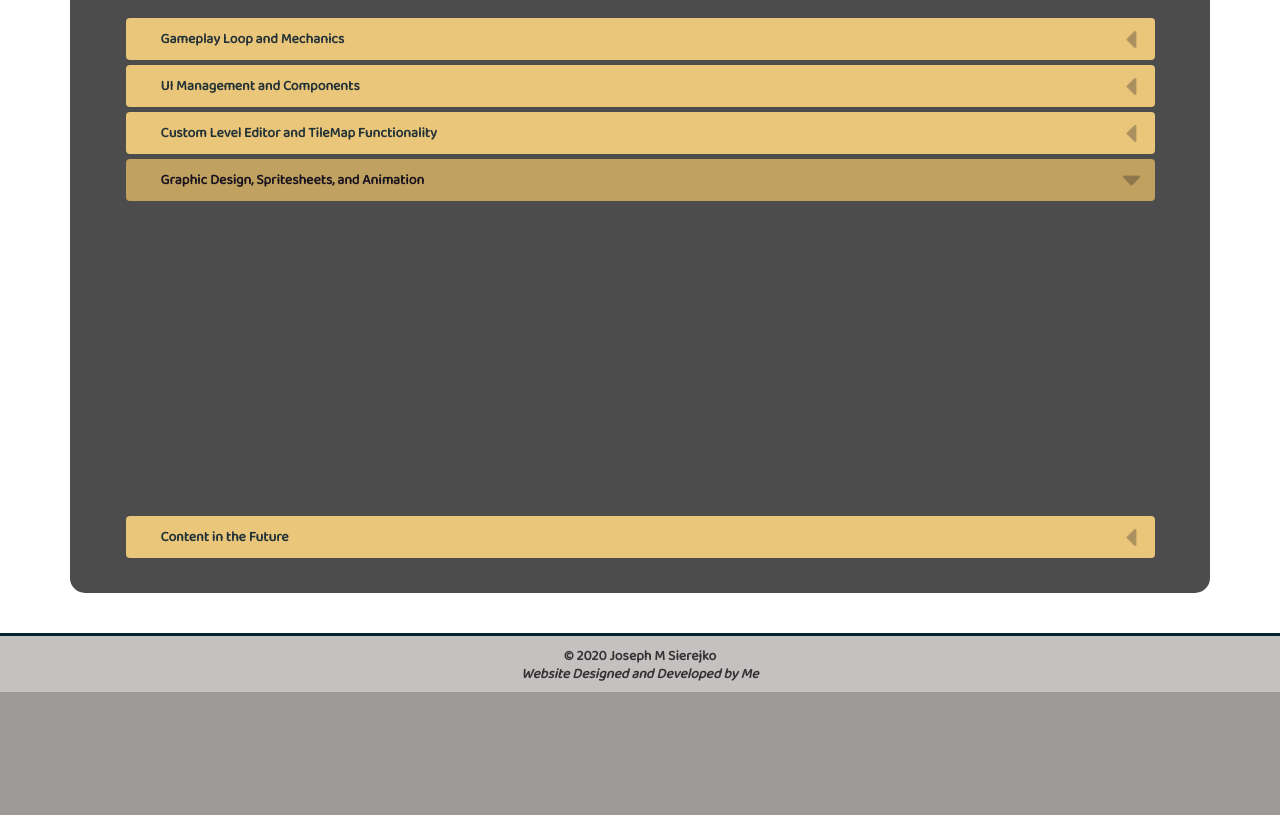
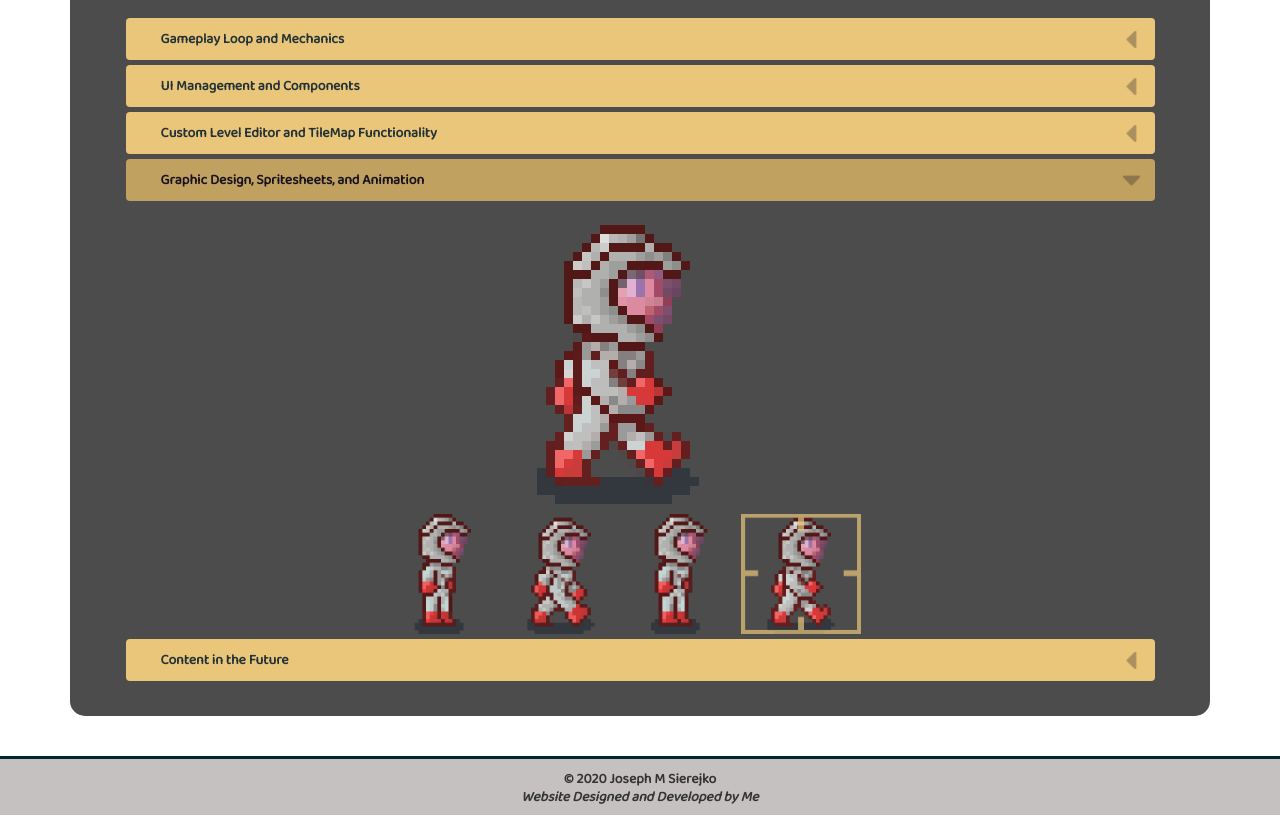
Before and after one commit to joeHogan23/joeHogan23.github.io, a PHP site: page /redrockfarmer.html in a window 1280 px wide, after a click on "Graphic Design, Spritesheets, and Animation". Shown: the part 1232-2047 px from the top of the page. Before the commit the page ends 1924 px from the top, so only its background shows below. Run offline with PHP 8.4, Linux system fonts and the light colour scheme; some libraries are stand-ins or nearby versions; some web fonts are replaced.

Commit message:
RRF and Footer updates
added spritesheet animation and css animations to rrf page. Updated footer to fly to left when sidebar opens for all pages

```diff
--- a/aberrant.html
+++ b/aberrant.html
@@ -55,7 +55,6 @@
         <div id="sidebar-header"></div>
         <a href="javascript:void(0)" class="close-button" onclick="closeNav()">×</a>
                 <a href="#" type = "button" class ="sidebar-item" id = "project-dropdown-button" data-target-element ="#project-header" onclick="closeNav()">Projects</a>
-                <a href="#" type = "button" class = "sidebar-item" id = "design-dropdown-button" data-target-element ="#design-header" onclick="closeNav()">Graphic Design</a>
         <a href="#" type = "button" class = "sidebar-item" id = "about-dropdown-button" data-target-element ="#about-header" onclick="closeNav()">About</a>
 
         <a href="#" type = "button" class = "sidebar-item" id = "contact-dropdown-button" data-target-element ="#contact-header" onclick="closeNav()">Contact</a>
@@ -957,7 +956,7 @@ public static void UpdateCountText(Text text, int count) =>
                             <button id="hamburger-button" onclick="openNav()">☰</button>
             </div>
              </body>
-      <footer class="footer">
+      <footer class="footer" id="footer">
          <p>&copy; 2020 Joseph M Sierejko</p>
          <p><i>Website Designed and Developed by Me</i></p>
       </footer>
--- a/css/project-style.css
+++ b/css/project-style.css
@@ -203,36 +218,79 @@ btn:active{
 }
 
 #redrock-walk-right-animation{
-    width: 180px;
-    height: 285px;
+    height: 288px;
+    transition:0s;
+
 }
 
 .redrock-walk-right-frame{
-    margin-left: 30%;
-
+    background-image: url(/images/redrockfarmer-walk-right.png);
     background-size: cover;
-    width: 180px;
-    height: 285px;
+    background-position: 288px 0px;
+    width: 288px;
+    height: 288px;
     position: absolute;
-    opacity: 0;
+    animation: walk-right;
+    animation-duration: 2s;
+    animation-iteration-count: infinite;
+    transition: .3s;
 }
 
-#walk-right-frame-1{
-    background-image: url(/images/redrock-walk-right-1.png);
-    animation: walk-right;
-    animation-duration: 3s;
+.walk-right-spritesheet{
+    width: 480px;
+    transition: .3s;
+}
+
+.walk-right-spritesheet img{
+    width: 480px;
+}
+
+#frame-highlight{
+    width: 480px;
+    margin-top: -120px;
+    transition: .3s;
+
+}
+
+#frame-highlight img{
+    width: 120px;
+    height: 120px;
+    opacity: .7;
+    animation: walk-right-highlight;
+    animation-duration: 2s;
     animation-iteration-count: infinite;
 
 }
 
-#walk-right-frame-2{
-    background-image: url(/images/redrock-walk-right-2.png);
+@media (max-width: 991px){
+    .redrock-walk-right-frame{
+        margin-left: 178px;
+    }
+    .walk-right-spritesheet, #frame-highlight{
+        margin-left: 68px;
+    }
 }
 
-#walk-right-frame-3{
-    background-image: url(/images/redrock-walk-right-1.png);
+@media (max-width: 750px){
+    .redrock-walk-right-frame, .walk-right-spritesheet, #frame-highlight{
+        margin-left: 0px;
+    }
 }
 
-#walk-right-frame-4{
-    background-image: url(/images/redrock-walk-right-3.png);
+@media (min-width: 992px) {
+    .redrock-walk-right-frame{
+        margin-left: 251.33333px;
+    }
+    .walk-right-spritesheet, #frame-highlight{
+        margin-left: 155px;
+    }
 }
+@media (min-width: 1200px) {
+    .redrock-walk-right-frame{
+        margin-left: 318px;
+    }
+
+    .walk-right-spritesheet, #frame-highlight{
+        margin-left: 225px;
+    }
+}
--- a/css/shared-style.css
+++ b/css/shared-style.css
@@ -34,16 +34,17 @@
 
 /* --- COMMON --- */
 
-.footer{
+#footer{
     border-top: 3px solid #02242c;
     background-color :#c5c1c0;
     padding: 10px;
     bottom: 0%;
     width: 100%;
     position: absolute;
+    transition: .4s;
 }
 
-.footer p{
+#footer p{
     font-size: 14px;
     margin-bottom: -2px;
     text-align: center;
--- a/dewetron.html
+++ b/dewetron.html
@@ -49,7 +49,7 @@
         <div id="sidebar-header"></div>
         <a href="javascript:void(0)" class="close-button" onclick="closeNav()">×</a>
                 <a href="#" type = "button" class ="sidebar-item" id = "project-dropdown-button" data-target-element ="#project-header" onclick="closeNav()">Projects</a>
-                <a href="#" type = "button" class = "sidebar-item" id = "design-dropdown-button" data-target-element ="#design-header" onclick="closeNav()">Graphic Design</a>
+
         <a href="#" type = "button" class = "sidebar-item" id = "about-dropdown-button" data-target-element ="#about-header" onclick="closeNav()">About</a>
 
         <a href="#" type = "button" class = "sidebar-item" id = "contact-dropdown-button" data-target-element ="#contact-header" onclick="closeNav()">Contact</a>
@@ -153,7 +153,7 @@
                             <button id="hamburger-button" onclick="openNav()">☰</button>
             </div>
              </body>
-      <footer class = "footer">
+      <footer id = "footer">
          <p>&copy; 2020 Joseph M Sierejko</p>
          <p><i>Website Designed and Developed by Me</i></p>
       </footer>
--- a/index.html
+++ b/index.html
@@ -201,7 +201,7 @@
                             <div class = "project-item">
                                 <div id ="attollo-button" class = "project-item-cover" >
 
-                                    <img src="images/attollo-cover.png" data-margin-end ='-10%' data-margin-start ='0%' data-height-end='110%'/>
+                                    <img src="images/attollo-cover.png" data-margin-end ='-5%' data-margin-start ='0%' data-height-end='110%'/>
 
                                     <div class = "project-item-title light">
                                         <a>Attollo LLC</a>
@@ -345,7 +345,7 @@
                             <button id="hamburger-button" onclick="openNav()">☰</button>
             </div>
 </body>
-<footer class ="footer">
+<footer id ="footer">
     <p>&copy; 2020 Joseph M Sierejko</p>
     <p><i>Website Designed and Developed by Me</i></p>
     </footer>
--- a/js/shared.js
+++ b/js/shared.js
@@ -55,10 +55,10 @@ function bindWindowEvents()
         var height = $("#container").height();
         var bottom = $(window).height() - 40 - top - height;
         //NOTE-TO-SELF: Original added value : 113
-        if(bottom > $('.footer').height() + 93)
-            $('.footer').css('position', 'absolute');  //Keep footer at bottom of page when container is above footer
+        if(bottom > $('#footer').height() + 93)
+            $('#footer').css('position', 'absolute');  //Keep footer at bottom of page when container is above footer
         else
-            $('.footer').css('position', 'relative');   //When container expands past the footer, push the footer down
+            $('#footer').css('position', 'relative');   //When container expands past the footer, push the footer down
     }
 
     //If mobile device, always make navigation method sidebar
@@ -90,7 +90,6 @@ function bindWindowEvents()
            closeNav();
            return;
        }
-
                 $("#hamburger-button").stop(true).fadeTo(200, 1);
             $("#hamburger-button").css("pointer-events","all");
 
@@ -191,9 +190,11 @@ function initialize(){
 function openNav() {
   document.getElementById("sidebar-menu").style.left = "60%";
   document.getElementById("container").style.right = "40%";
+  document.getElementById("footer").style.right = "20%";
 }
 
 function closeNav() {
   document.getElementById("sidebar-menu").style.left = "100%";
   document.getElementById("container").style.right= "0%";
+  document.getElementById("footer").style.right= "0%";
 }
--- a/redrockfarmer.html
+++ b/redrockfarmer.html
@@ -900,12 +900,18 @@ static public void SetTileCollider(ref Tile tile, int boundX, int boundY, int wi
                            <div class="collapse collapse-content" id="pixelart-collapse">
                                <div class ="content center pad vt-10">
                                    <div id="redrock-walk-right-animation">
-                                       <div class="redrock-walk-right-frame" id="walk-right-frame-1"></div>
-                                       <div class="redrock-walk-right-frame" id="walk-right-frame-2"></div>
-                                       <div class="redrock-walk-right-frame" id="walk-right-frame-3"></div>
-                                       <div class="redrock-walk-right-frame" id="walk-right-frame-4"></div>
+                                       <div class="redrock-walk-right-frame" id="walk-right-frame"></div>
                                    </div>
-                               </div></div>
+                                   <div class="content" id="walk-right-spacing"></div>
+
+
+                               </div>
+                               <div class="content"><div class="walk-right-spritesheet"><img src="images/redrockfarmer-walk-right.png"/></div>
+                                   <div id ="frame-highlight">
+                                   <img src="images/frame-highlighter.png" />
+                                   </div>
+                            </div>
+                               </div>
                             <!--//END PIXEL ART CONTENT-->
 
                             <!--PORTING CONTENT-->
@@ -966,7 +972,7 @@ static public void SetTileCollider(ref Tile tile, int boundX, int boundY, int wi
             </div>
 
                    <div id="redrockfarmer-background" class="background"></div>
-                <footer class ="footer">
+                <footer id="footer">
          <p>&copy; 2020 Joseph M Sierejko</p>
          <p><i>Website Designed and Developed by Me</i></p>
       </footer>
```
Also changed, not shown: other parts of css/project-style.css (+19 -4 lines), images/frame-highlighter.png (added), images/redrockfarmer-walk-right.png.
